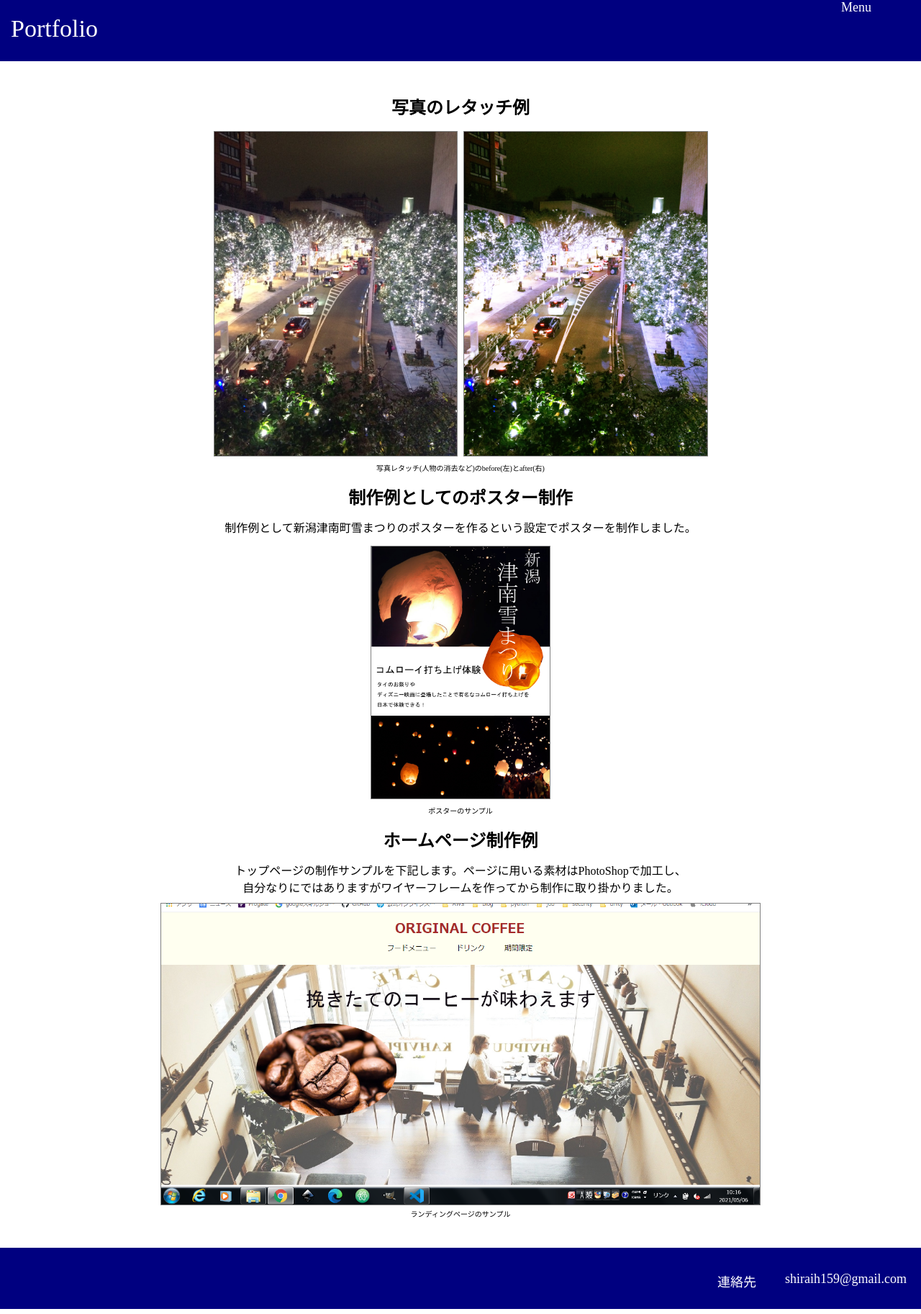
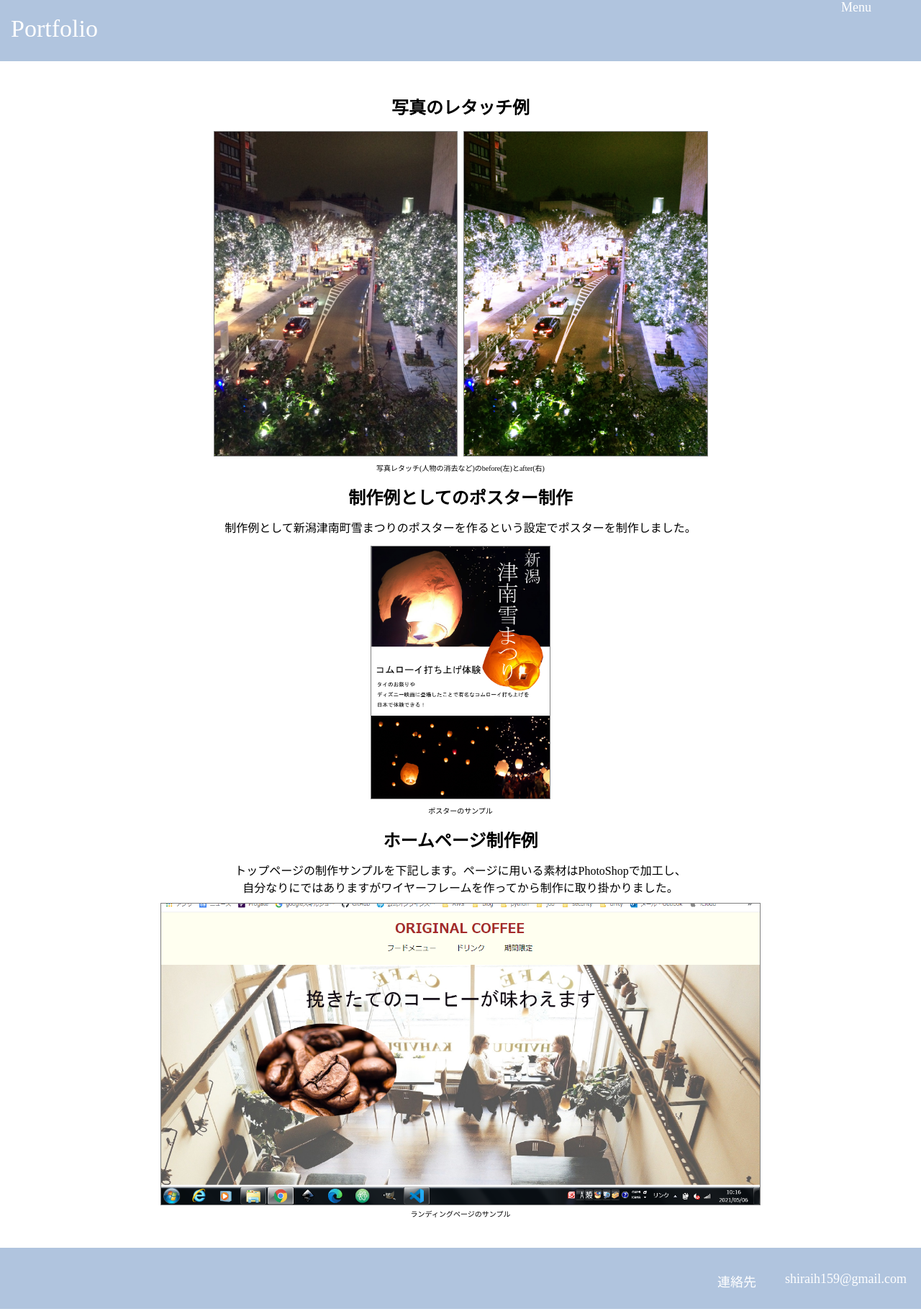
Before and after one commit to wb159357/portfolio, a PHP site: page /photo.html in a window 1280 px wide. Shown: the whole page at 72% size. Run offline with PHP 8.4, Linux system fonts and the light colour scheme.

Commit message:
Update stylesheet.css

```diff
--- a/stylesheet.css
+++ b/stylesheet.css
@@ -18,7 +18,7 @@ li {
 
 
 header {
-  background-color:navy;
+  background-color:lightsteelblue;
   color:#fff;
   height:85px;
   width:100%;
@@ -70,7 +70,7 @@ header {
   float:right;
   height:85px;
   width:150px;
-  background-color: navy;
+  background-color: lightsteelblue;
   white-space: nowrap;
   overflow: hidden;
   transition:width 0.4s ease-in;
@@ -188,7 +188,7 @@ header {
   font-size:28px;
   text-align: center;
   margin:20px;
-  background-color:navy;
+  background-color:lightsteelblue;
   color:white;
   box-sizing: border-box;
 }
@@ -287,7 +287,7 @@ img.video{
 
 
 footer{
-  background-color:navy;
+  background-color:lightsteelblue;
   color:#fff;
   height:85px;
   width:100%;
```
